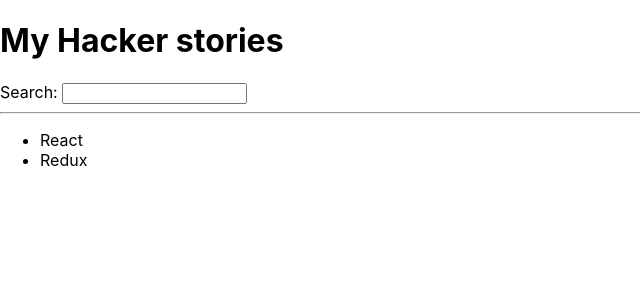
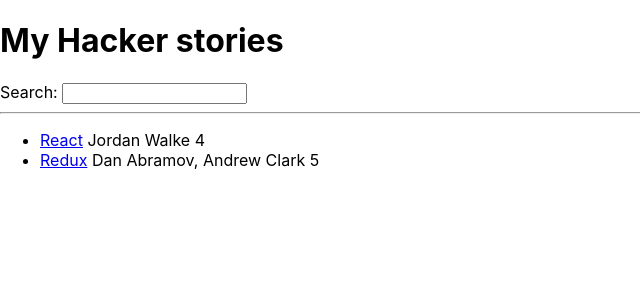
Before and after one commit to carlinjshaw/road_to_react, a React (Create React App) app in the folder hacker-stories/: page / in a window 1280 px wide. Shown: the top 300 px of the page, without its empty margins (0-640 px from the left). Built offline with nearby package versions, Linux system fonts and the light colour scheme.

Commit message:
added props and handler function up to page 50

```diff
--- a/hacker-stories/src/App.js
+++ b/hacker-stories/src/App.js
@@ -1,21 +1,8 @@
 // import logo from './logo.svg';
 import './App.css';
 
-function App() {
-
-  return (
-    <div>
-      <h1>My Hacker stories</h1>
-      <Search />
-
-      <hr />
-      <List />
-    </div>
-  );
-}
-
-function List() {
-  const myList = [
+const App = () => {
+  const stories = [
     {
       title: 'React',
       url: 'https://reactjs.org',
@@ -33,21 +20,53 @@
       objectID: 1,
     }
   ]
+
+  return (
+    <div>
+      <h1>My Hacker stories</h1>
+      <Search />
+
+      <hr />
+      <List list = {stories}/>
+    </div>
+  );
+}
+
+const List = (props) => {
+
   // const myList = [1,2,3,4]
   return (
     <ul>
-        {myList.map(function (item) {
-          return <li key = {item.objectID}>{item.title}</li>
+        {props.list.map((item) => {
+          return <Item key = {item.objectID} item = {item}/>
         })}
     </ul>
   )
 }
 
-function Search() {
+const Item = (props) => (
+  <li>
+    <span>
+      <a href = {props.item.url}> {props.item.title}</a>
+    </span>
+    <span> {props.item.author}</span>
+    <span> {props.item.num_contents}</span>
+    <span> {props.item.points}</span>
+  </li>
+)
+
+const Search = () => {
+  const handleChange = (event) => {
+    //synthetic event
+    console.log(event);
+    //value of target: (here: element)
+    console.log(event.target.value);
+  }
+
   return(
     <div>
       <label htmlFor = "search">Search: </label>
-      <input id= "search" type = "text"/>
+      <input id= "search" type = "text" onChange= {handleChange}/>
     </div>
   )
 }
```
